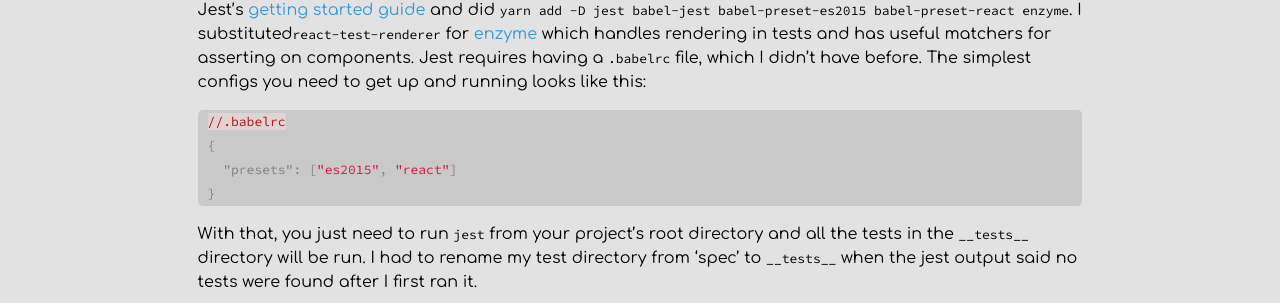
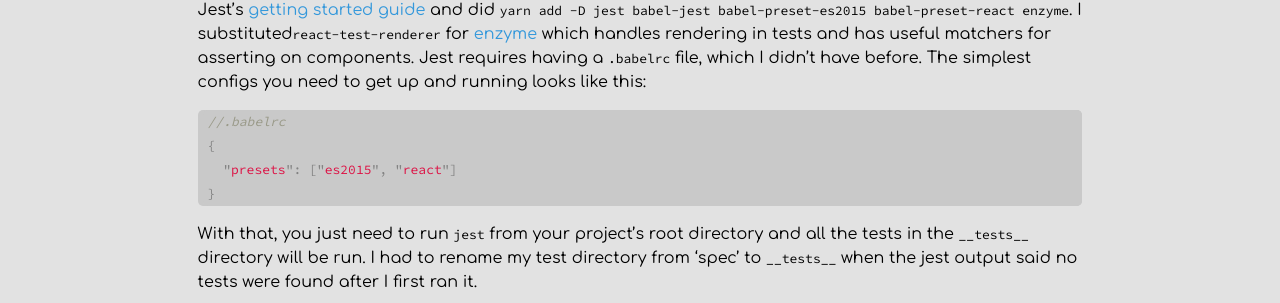
Before and after one commit to akonwi/akonwi.github.io, a Jekyll site: the page built from _posts/2017-01-10-introducing-jest-into-a-react-project.markdown, in a window 1280 px wide. Shown: the part 481-784 px from the top of the page. Built offline with Jekyll 4.4.1, drawn with Linux system fonts in a browser that asks for light colours.

Commit message:
Change language of json snippet to javascript to remove error highlighting of comments

````diff
--- a/_posts/2017-01-10-introducing-jest-into-a-react-project.markdown
+++ b/_posts/2017-01-10-introducing-jest-into-a-react-project.markdown
@@ -11,7 +11,7 @@ Recently, I decided to catch up on what's going on in the front-end javascript w
 
 Thankfully, getting up and running with jest in my existing project wasn't too much of a hassle. I followed Jest's [getting started guide](http://facebook.github.io/jest/docs/tutorial-react.html) and did `yarn add -D jest babel-jest babel-preset-es2015 babel-preset-react enzyme`. I substituted`react-test-renderer` for [enzyme](https://github.com/airbnb/enzyme) which handles rendering in tests and has useful matchers for asserting on components. Jest requires having a `.babelrc` file, which I didn't have before. The simplest configs you need to get up and running looks like this:
 
-``` json
+``` javascript
 //.babelrc
 {
   "presets": ["es2015", "react"]
````
